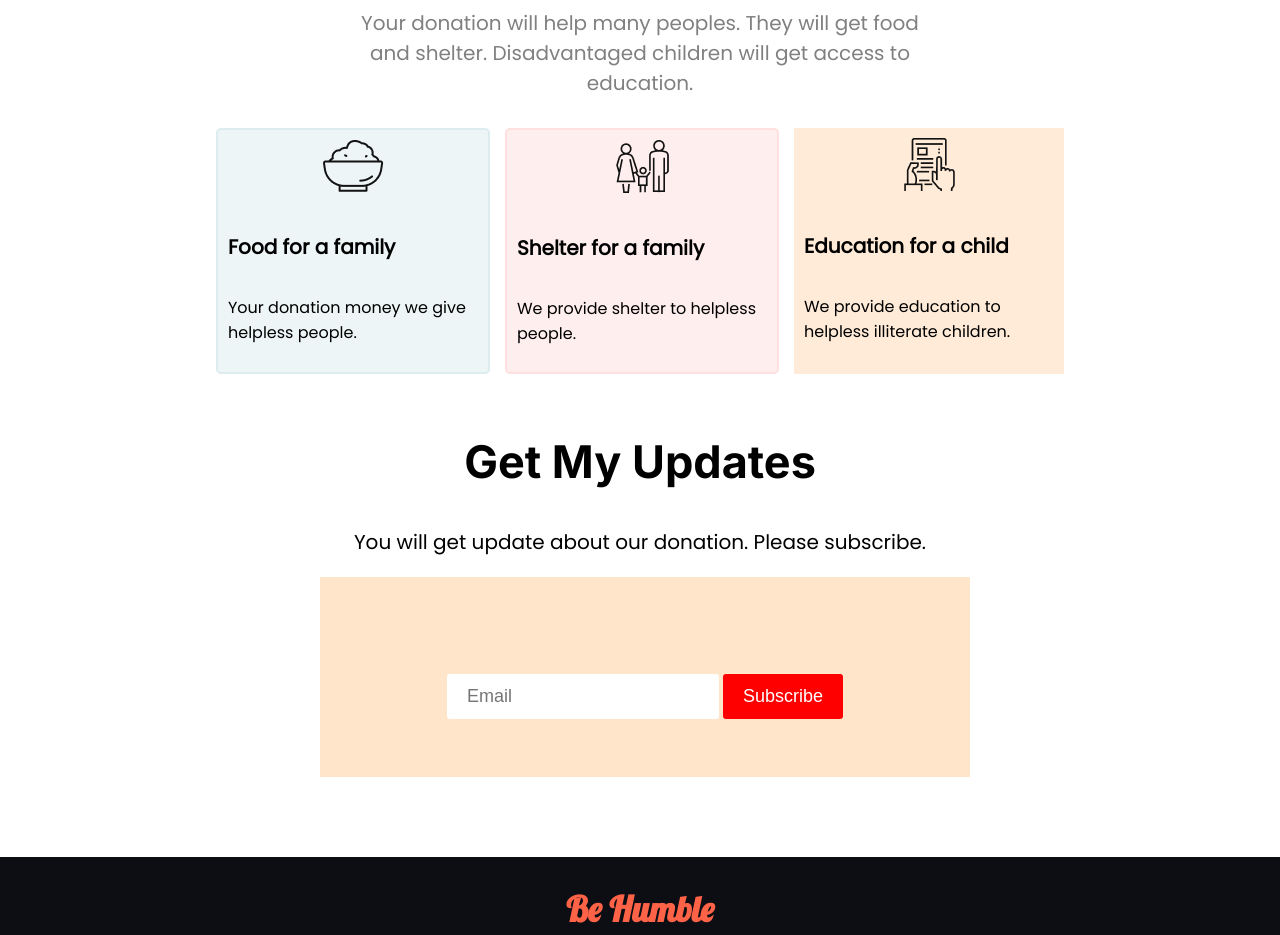
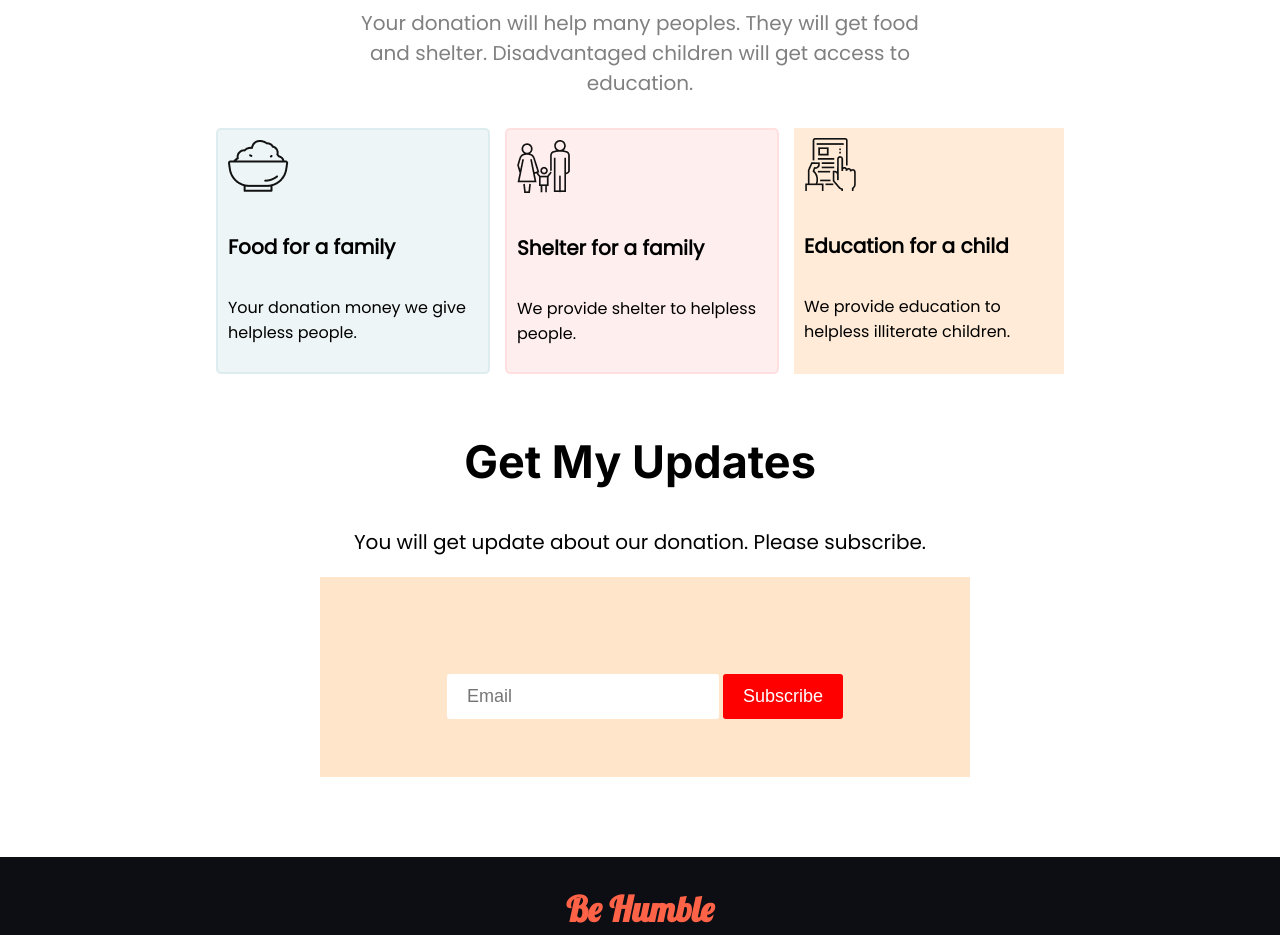
Before and after one commit to Refat-211/donate-giving, a plain HTML site: page index.html in a window 1280 px wide. Shown: the part 1240-2175 px from the top of the page. Drawn offline with Linux system fonts and the light colour scheme.

Commit message:
90% done

```diff
--- a/index.html
+++ b/index.html
@@ -55,18 +55,20 @@
             </div>
             <div class="donate-plan-3">
                 <div class="food-container">
-                    <img class="img" src="icons/food.png" alt="">
+                    <div class="food-img">
+                        <img src="icons/food.png" alt="">
+                    </div>
                     <h5 class="food-title">Food for a family</h5>
                     <p class="food-para">Your donation money we give helpless people.</p>
                 </div>
                 <div class="shelter-container">
-                    <img class="img" src="icons/shelter.png" alt="">
+                    <div class="shelter-img"><img src="icons/shelter.png" alt=""></div>
                     <h5 class="shelter-title">Shelter for a family</h5>
                     <p class="shelter-para">We provide shelter to helpless people.</p>
 
                 </div>
                 <div class="education-container">
-                    <img src="icons/Frame-1.png" alt="">
+                    <div class="education-img"><img src="icons/Frame-1.png" alt=""></div>
                     <h5 class="education-title">Education for a child</h5>
                     <p class="education-para">We provide education to helpless illiterate children.</p>
 
--- a/style.css
+++ b/style.css
@@ -110,8 +110,8 @@ body{
     background-color: rgba(79, 157, 166, 0.1);;
     border-radius: 5px;
 }
-.food-container img{
-
+.food-img{
+    text-align: left;
 }
 .food-title{
     text-align: left;
@@ -127,8 +127,8 @@ body{
     background-color: rgba(255, 89, 89, 0.1);
     border-radius: 5px;
 }
-.shelter-container img{
-
+.shelter-img{
+    text-align: left;
 }
 .shelter-title{
     text-align: left;
@@ -142,7 +142,7 @@ body{
     padding: 10px 10px 10px 10px;
     background-color: rgba(255, 211, 165, 0.444);;
 }
-.education-container img{
+.education-img{
     text-align: left;
 }
 .education-title{
```
